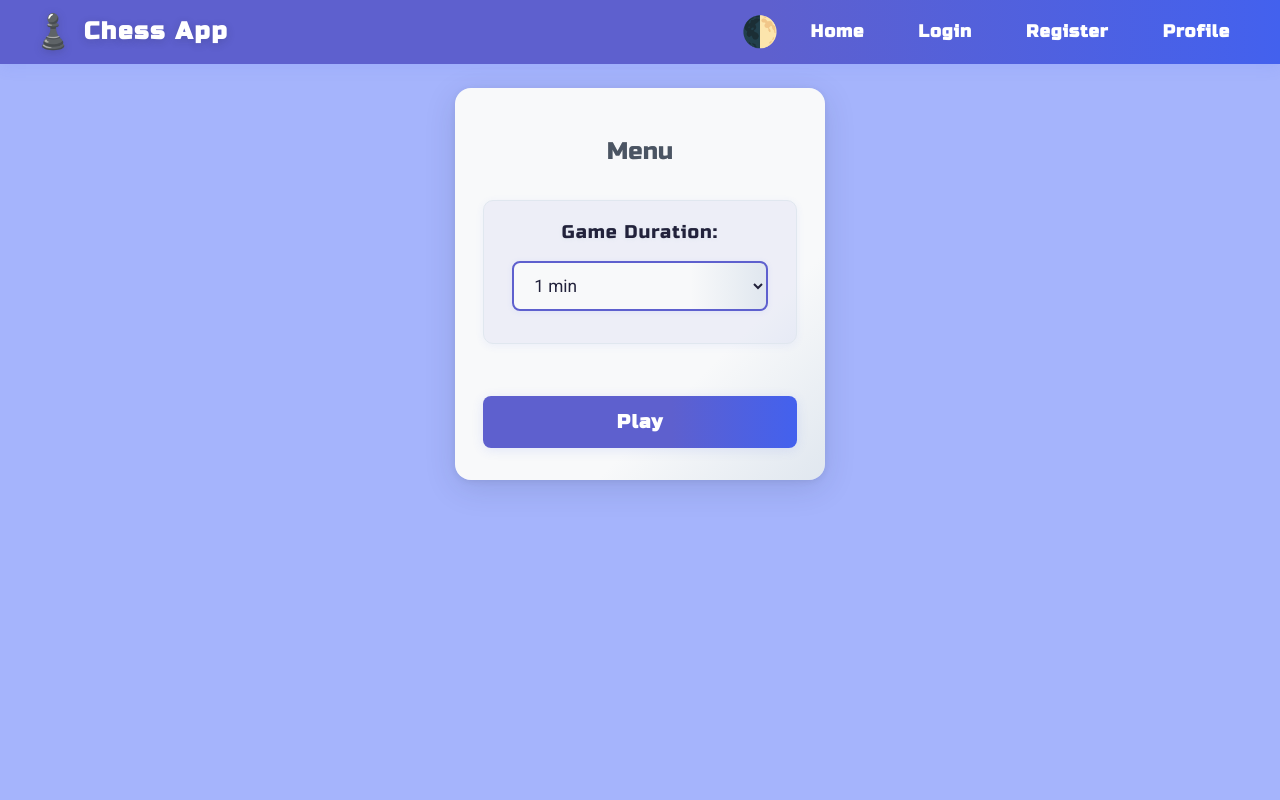
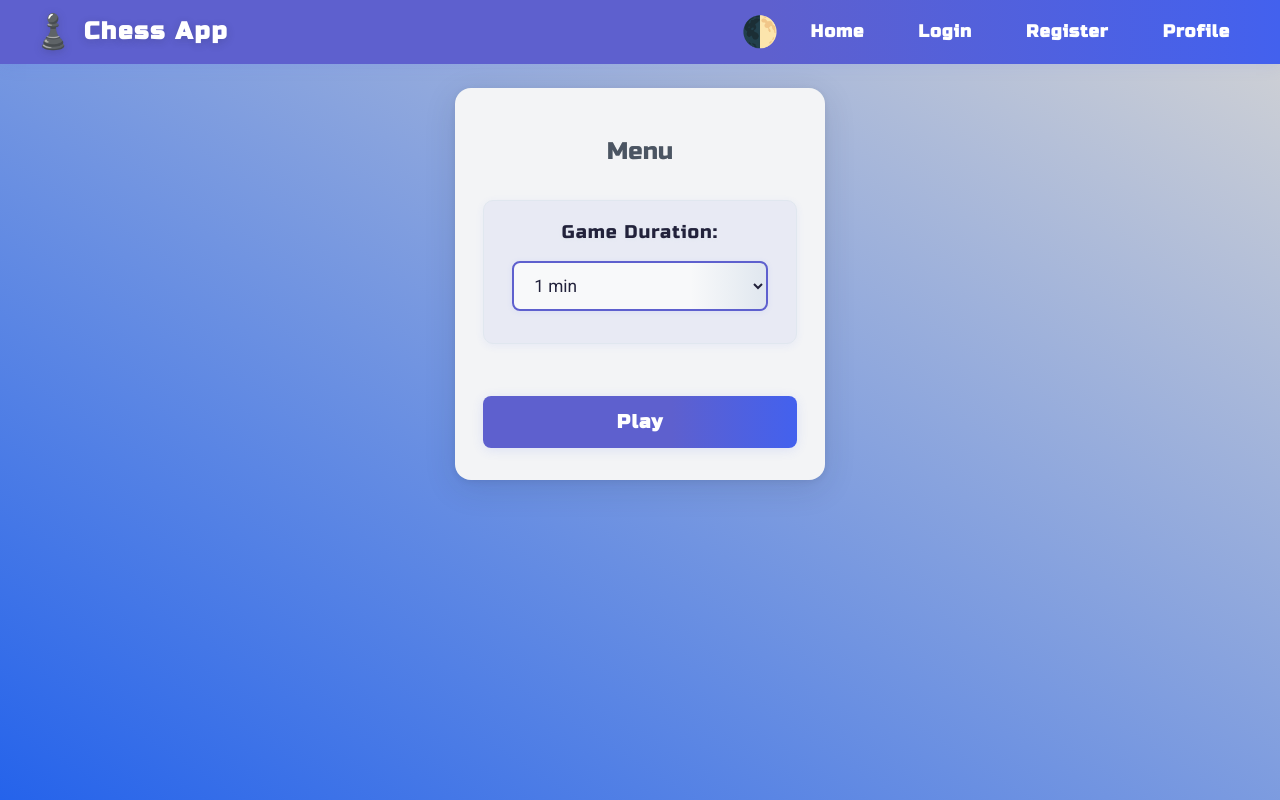
Before and after one commit to omkarsp/chess-app, an Angular app: page / in a window 1280 px wide. Built offline with nearby package versions, Linux system fonts and the light colour scheme.

Commit message:
refactor: remove unused HeaderComponent import in login component; update background styling in play menu and home components for improved aesthetics

```diff
--- a/src/app/components/auth/login/login.component.ts
+++ b/src/app/components/auth/login/login.component.ts
@@ -1,10 +1,9 @@
 import { Component } from '@angular/core';
-import { HeaderComponent } from '../../header/header.component';
 
 @Component({
   selector: 'app-login',
   standalone: true,
-  imports: [HeaderComponent],
+  imports: [],
   templateUrl: './login.component.html',
   styleUrls: ['./login.component.scss']
 })
--- a/src/app/components/play-menu/play-menu.component.scss
+++ b/src/app/components/play-menu/play-menu.component.scss
@@ -4,7 +4,7 @@
   max-width: 370px;
   margin: 24px auto;
   padding: 46px 28px 32px 28px;
-  background: linear-gradient(135deg, #f8f9fa 70%, #e0e7ef 100%);
+  background: #f3f4f6;
   color: #22223b;
   border-radius: 16px;
   box-shadow: 0 8px 32px rgba(30, 41, 59, 0.13), 0 1.5px 6px rgba(0,0,0,0.07);
--- a/src/app/home/home.component.html
+++ b/src/app/home/home.component.html
@@ -1,4 +1,4 @@
-<div class="min-h-screen bg-indigo-300">
+<div class="min-h-screen bg-gradient-to-bl from-neutral-300 to-blue-600 dark:bg-gradient-to-bl dark:from-neutral-500 dark:to-blue-900">
     <app-header />
     <router-outlet></router-outlet>
 </div>
```
